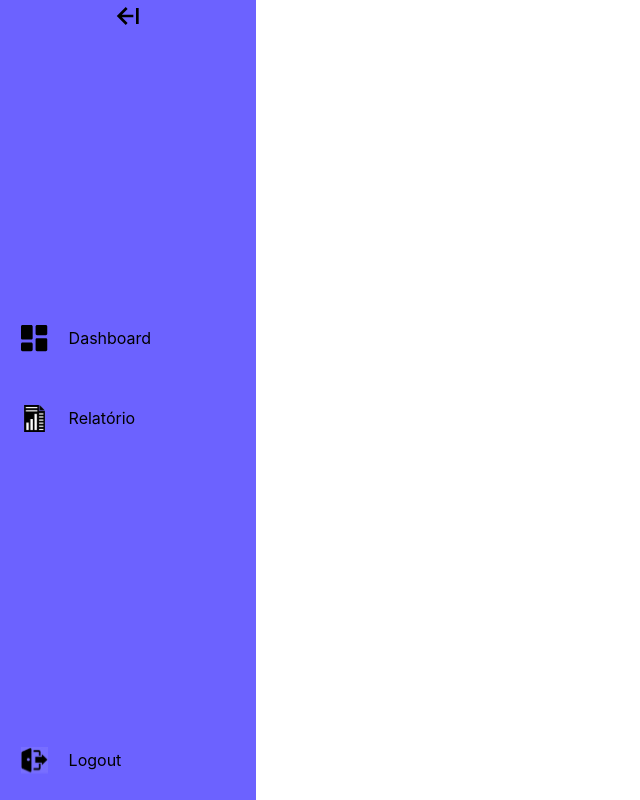
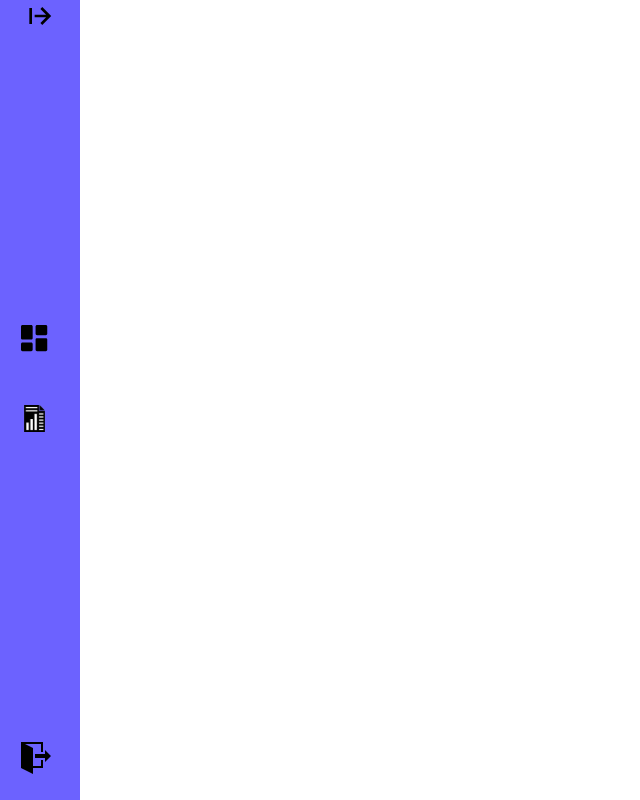
Before and after one commit to GustavoM96/mais-imune, a React (Create React App) app: page / in a window 1280 px wide. Shown: the whole page, without its empty margins (0-640 px from the left). Built offline with nearby package versions, Linux system fonts and the light colour scheme.

Commit message:
feat: menu-aside

```diff
--- a/src/App.js
+++ b/src/App.js
@@ -1,9 +1,11 @@
 import MenuAside from "./components/MenuAside";
+import Routes from "./routes";
 
 function App() {
   return (
     <div>
       <MenuAside />
+      <Routes />
     </div>
   );
 }
--- a/src/components/MenuAside/index.jsx
+++ b/src/components/MenuAside/index.jsx
@@ -1,10 +1,10 @@
-import React, { useState } from "react";
 import passbook from "../../assets/passbook.svg";
 import medical from "../../assets/medical.svg";
-import logout from "../../assets/logout.svg";
 import seringa from "../../assets/seringa.svg";
 import report from "../../assets/report.svg";
 import dashboard from "../../assets/dashboard.svg";
+
+import { ImExit } from "react-icons/im";
 
 import {
   Container,
@@ -13,21 +13,25 @@ import {
   CollapseIconContainer,
   IconContainer,
 } from "./styles";
+import { useDispatch, useSelector } from "react-redux";
+import { openMenuThunk } from "../../store/modules/MenuOpen/thunks";
 
 function MenuAside() {
-  const props = { open: false, level: 3 };
+  const open = useSelector((state) => state.open);
 
-  const { level } = props;
-  // recebo da store
-  const [open, setOpen] = useState(true);
+  //pegar level do user
+
+  const level = 3;
+
+  const dispatch = useDispatch();
 
   return (
     <Container open={open} level={level}>
       <CollapseIconContainer>
         {open ? (
-          <ArrowLeft onClick={() => setOpen(!open)} />
+          <ArrowLeft onClick={() => dispatch(openMenuThunk(open))} />
         ) : (
-          <ArrowRight onClick={() => setOpen(!open)} />
+          <ArrowRight onClick={() => dispatch(openMenuThunk(open))} />
         )}
       </CollapseIconContainer>
 
@@ -44,7 +48,9 @@ function MenuAside() {
           </div>
           <div>
             <IconContainer level={level} open={open}>
-              <img src={logout} alt="Logout" />
+              <div>
+                <ImExit />
+              </div>
               <span>Logout</span>
             </IconContainer>
           </div>
@@ -63,7 +69,9 @@ function MenuAside() {
           </div>
           <div>
             <IconContainer level={level} open={open}>
-              <img src={logout} alt="Logout" />
+              <div>
+                <ImExit />
+              </div>
               <span>Logout</span>
             </IconContainer>
           </div>
@@ -82,7 +90,9 @@ function MenuAside() {
           </div>
           <div>
             <IconContainer level={level} open={open}>
-              <img src={logout} alt="Logout" />
+              <div>
+                <ImExit />
+              </div>
               <span>Logout</span>
             </IconContainer>
           </div>
--- a/src/components/MenuAside/styles.js
+++ b/src/components/MenuAside/styles.js
@@ -14,7 +14,7 @@ export const Container = styled.div`
       ? Theme.colors.main_healthEmployee
       : Theme.colors.main_admin};
 
-  transition: 0.3s ease-in-out;
+  transition: 0.5s ease-in-out;
   display: flex;
   flex-direction: column;
   justify-content: space-between;
@@ -37,7 +37,10 @@ export const IconContainer = styled.div`
     margin: 0 1.3rem;
     width: 27px;
   }
-
+  svg {
+    font-size: 2rem;
+    margin: 0 1.3rem;
+  }
   span {
     visibility: ${(props) => (props.open ? "visible" : "hidden")};
   }
--- a/src/index.js
+++ b/src/index.js
@@ -4,12 +4,16 @@ import "./styles/globals.css";
 import App from "./App";
 import reportWebVitals from "./reportWebVitals";
 import { BrowserRouter } from "react-router-dom";
+import { Provider } from "react-redux";
+import store from "./store";
 
 ReactDOM.render(
   <React.StrictMode>
-    <BrowserRouter>
-      <App />
-    </BrowserRouter>
+    <Provider store={store}>
+      <BrowserRouter>
+        <App />
+      </BrowserRouter>
+    </Provider>
   </React.StrictMode>,
   document.getElementById("root")
 );
--- /dev/null
+++ b/src/store/index.js
@@ -0,0 +1,11 @@
+import { createStore, combineReducers, applyMiddleware } from "redux";
+import thunk from "redux-thunk";
+import openMenuReducers from "./modules/MenuOpen/reducers";
+
+const reducers = combineReducers({
+  open: openMenuReducers,
+});
+
+const store = createStore(reducers, applyMiddleware(thunk));
+
+export default store;
--- /dev/null
+++ b/src/store/modules/MenuOpen/actions.js
@@ -0,0 +1,6 @@
+import { OPEN_MENU } from "./actionsType";
+
+export const openMenu = (open) => ({
+  type: OPEN_MENU,
+  open,
+});
--- /dev/null
+++ b/src/store/modules/MenuOpen/actionsType.js
@@ -0,0 +1 @@
+export const OPEN_MENU = "@menu/OPEN";
--- /dev/null
+++ b/src/store/modules/MenuOpen/reducers.js
@@ -0,0 +1,12 @@
+import { OPEN_MENU } from "./actionsType";
+
+const openMenuReducers = (state = false, actions) => {
+  switch (actions.type) {
+    case OPEN_MENU:
+      return actions.open;
+    default:
+      return state;
+  }
+};
+
+export default openMenuReducers;
--- /dev/null
+++ b/src/store/modules/MenuOpen/thunks.js
@@ -0,0 +1,5 @@
+import { openMenu } from "./actions";
+
+export const openMenuThunk = (open) => (dispatch) => {
+  dispatch(openMenu(!open));
+};
```
